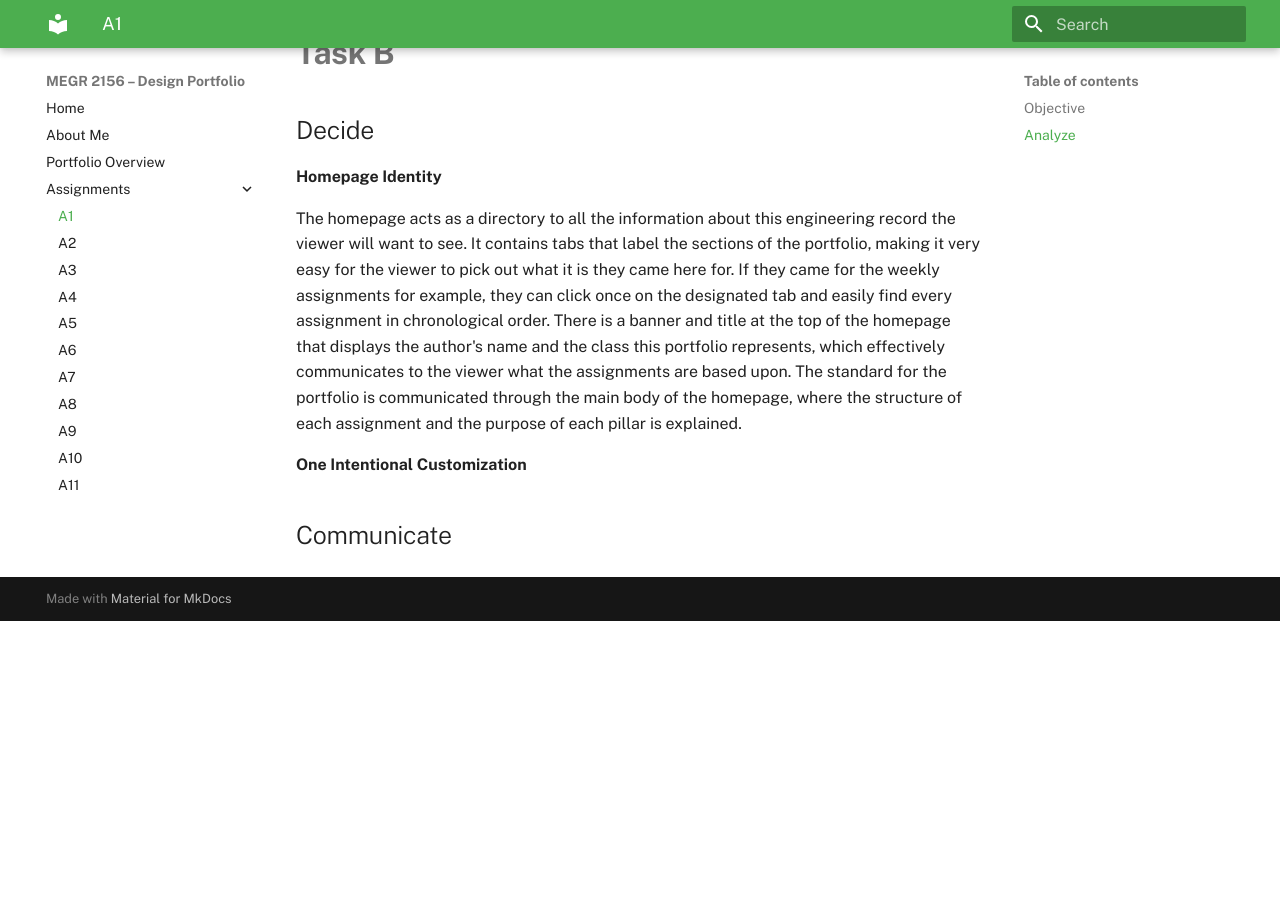
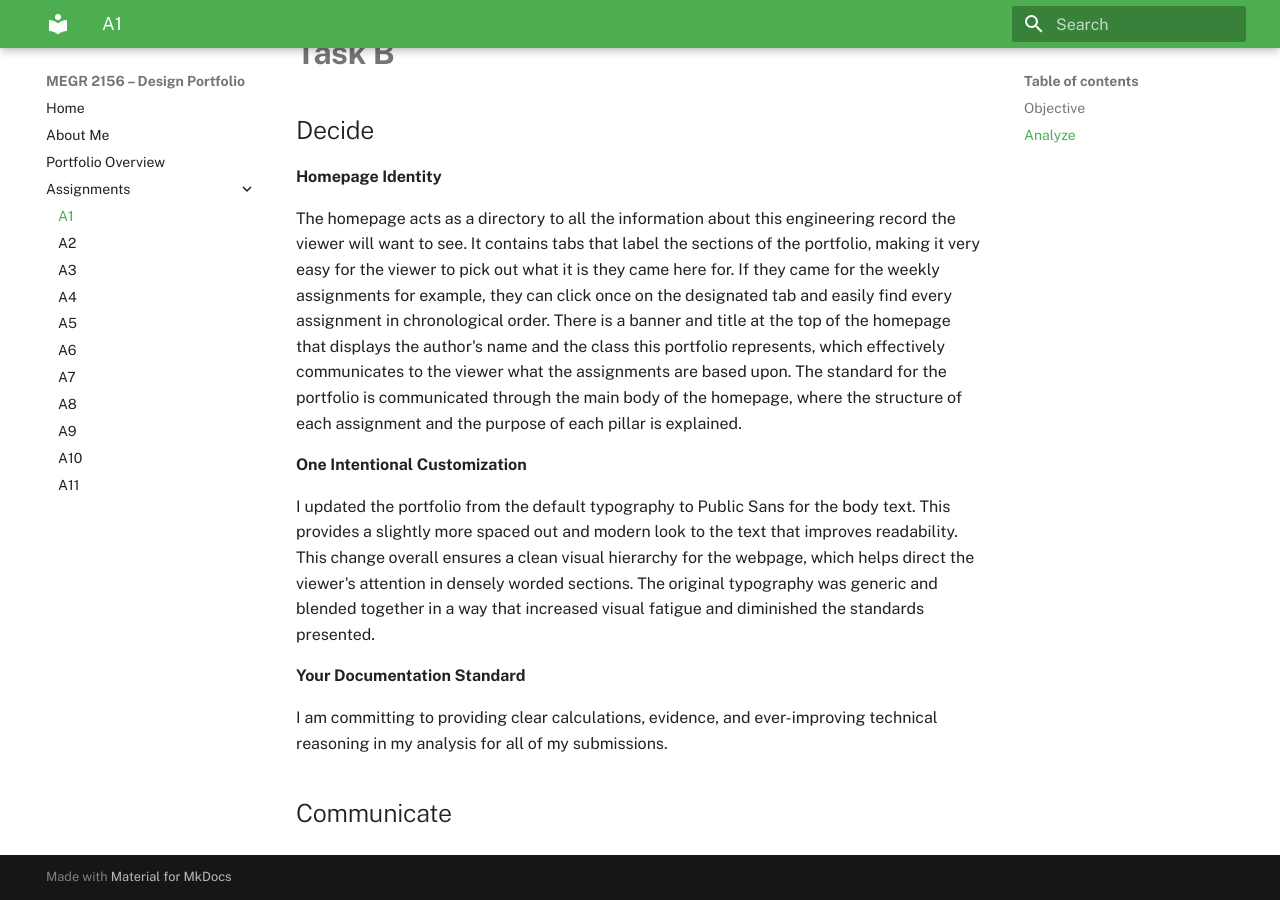
Before and after one commit to Jmswanchara/megr2156-portfolio, an MkDocs documentation site: the page built from docs/assignments/A01/index.md, in a window 1280 px wide and 900 px high, scrolled down 2000 px. Built offline with MkDocs 1.6.1 and Material for MkDocs 9.7.7, drawn with Linux system fonts in a browser that asks for light colours; before the commit the page ends 2621 px from its top, so only the background shows below that.

```diff
--- a/docs/assignments/A01/index.md
+++ b/docs/assignments/A01/index.md
@@ -54,4 +54,10 @@ The homepage acts as a directory to all the information about this engineering r
 
 **One Intentional Customization**
 
+I updated the portfolio from the default typography to Public Sans for the body text.  This provides a slightly more spaced out and modern look to the text that improves readability.  This change overall ensures a clean visual hierarchy for the webpage, which helps direct the viewer's attention in densely worded sections.  The original typography was generic and blended together in a way that increased visual fatigue and diminished the standards presented.
+
+**Your Documentation Standard**
+
+I am committing to providing clear calculations, evidence, and ever-improving technical reasoning in my analysis for all of my submissions.
+
 ## Communicate
```
